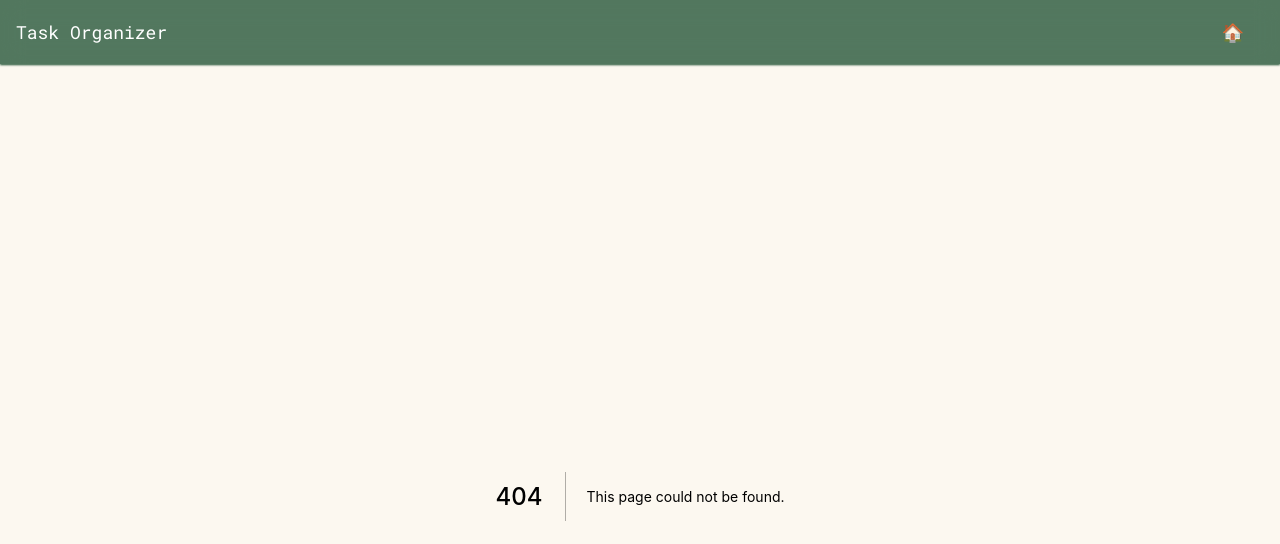
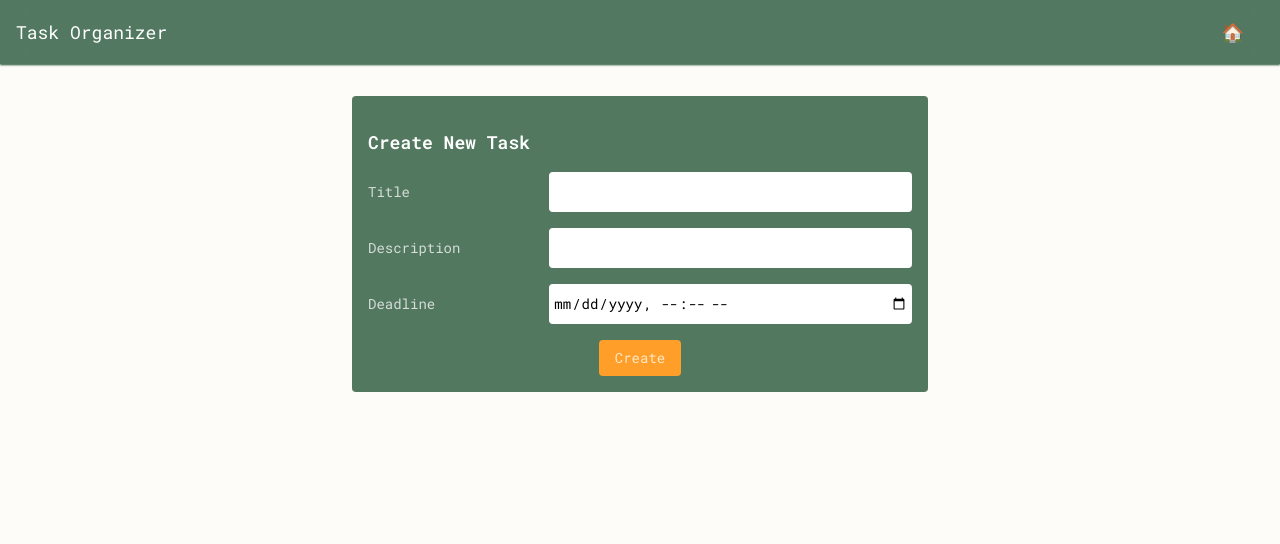
Before and after one commit to jessej-samuel/lock-time, a Next.js app: page /app/new in a window 1280 px wide. Before the commit this address had no page. Shown: the top 544 px of the page. Built offline with nearby package versions, Linux system fonts and the light colour scheme.

Commit message:
feat: tasks can be added from /app/new page

```diff
--- a/components/app/Todo.js
+++ b/components/app/Todo.js
@@ -1,20 +1,26 @@
 const Todo = ({ task }) => {
   let deadline = new Date(task.deadline);
+  const daysLeft = Math.floor((deadline - new Date()) / 1000 / 3600 / 24);
+
   return (
     <div
       className={
-        "w-96 bg-background border rounded my-1 mx-1 px-4 py-2 hover:shadow-sm shadow-black"
+        "w-full max-w-[27rem] bg-background border rounded px-4 py-2 hover:shadow-sm shadow-black"
       }
     >
       <h2 className="font-medium text-lg">{task.title}</h2>
       <p
         className={`w-fit rounded-full px-2 py-1 text-xs font-semibold float-right ${
-          deadline.getDate() - new Date().getDate() < 0
-            ? "bg-red-600 text-white"
-            : "bg-transparent"
+          daysLeft < 0 ? "bg-red-600 text-white" : "bg-transparent"
         }`}
       >
-        {deadline.getDate() - new Date().getDate()} days left
+        {daysLeft < 0
+          ? "Overdue by " + Math.abs(daysLeft) + " days"
+          : daysLeft < 1
+          ? "Due today"
+          : daysLeft == 1
+          ? "Due tomorrow"
+          : daysLeft + " days left"}
       </p>
     </div>
   );
--- a/components/app/TodoList.js
+++ b/components/app/TodoList.js
@@ -10,7 +10,7 @@ const TodoList = () => {
   }, []);
 
   return (
-    <div className="flex flex-row flex-wrap justify-center">
+    <div className="grid w-full grid-row grid-cols-1 lg:grid-cols-2 xl:grid-cols-3 gap-2 justify-items-center">
       {todos.map((task) => {
         return <Todo task={task} key={task.id} />;
       })}
--- a/pages/_document.js
+++ b/pages/_document.js
@@ -6,15 +6,19 @@ export default function Document() {
     <Html>
       <Head>
         <link rel="preconnect" href="https://fonts.googleapis.com" />
-        <link rel="preconnect" href="https://fonts.gstatic.com" crossOrigin />
+        <link
+          rel="preconnect"
+          href="https://fonts.gstatic.com"
+          crossOrigin="true"
+        />
         <link
           href="https://fonts.googleapis.com/css2?family=Roboto+Mono:ital,wght@0,100;0,200;0,300;0,400;0,500;0,600;0,700;1,100;1,200;1,300;1,400;1,500;1,600;1,700&display=swap"
           rel="stylesheet"
         />
       </Head>
-      <body className="bg-background/50">
+      <body className="bg-background/20">
         <Navbar />
-        <div className="max-w-md sm:max-w-xl md:max-w-2xl 2xl:max-w-4xl mx-auto py-8 text-base">
+        <div className="max-w-md sm:max-w-xl md:max-w-4xl xl:max-w-7xl  mx-auto py-8 text-base">
           <Main />
         </div>
         <NextScript />
--- a/pages/app/edit.js
+++ /dev/null
@@ -1,7 +0,0 @@
-export default function Edit() {
-  return (
-    <div>
-      <h1>Hello world Edit!</h1>
-    </div>
-  );
-}
--- a/pages/app/index.js
+++ b/pages/app/index.js
@@ -4,7 +4,7 @@ export default function App() {
   return (
     <div className="">
       <TodoList />
-      <Link href={"/app/edit"}>
+      <Link href={"/app/new"}>
         <a className="text-xl rounded-full bg-secondary px-4 py-2 mx-1 sticky bottom-4 float-right hover:shadow-xl h-12 w-12 flex items-center justify-center">
           ➕
         </a>
--- /dev/null
+++ b/pages/app/new.js
@@ -0,0 +1,95 @@
+import Link from "next/link";
+import { useEffect, useRef, useState } from "react";
+import TodoApi from "../../api/TodoApi";
+import { withRouter } from "next/router";
+
+function New({ router }) {
+  const [formData, setFormData] = useState({
+    title: "",
+    description: "",
+    deadline: "",
+  });
+  const formRef = useRef(null);
+  const submissionRef = useRef(null);
+
+  // Handle form submit on input click
+  const submit = (e) => {
+    if (formRef.current.checkValidity()) {
+      // window.location.href = "/app";
+      // submissionRef.current.click();
+      router.push("/app", "");
+      TodoApi.post("/tasks/new", formData);
+    } else {
+      formRef.current.reportValidity();
+    }
+  };
+
+  return (
+    <div className="bg-primary/75 p-4 rounded text-primaryText max-w-xl m-auto">
+      <h1 className="my-4 font-semibold capitalize text-lg">Create new task</h1>
+      <form
+        ref={formRef}
+        className="flex flex-col gap-4 text-primaryText/75 text-sm"
+        onSubmit={(e) => submit(e)}
+      >
+        <label htmlFor="title" className="grid grid-cols-3  h-10 items-center">
+          Title{" "}
+          <input
+            type="text"
+            id="title"
+            name="title"
+            value={formData.title}
+            className="col-span-2 text-black h-full rounded focus-visible:border-2 focus-visible:border-primary outline-none p-1 caret-primary"
+            required
+            onChange={(e) =>
+              setFormData({ ...formData, title: e.target.value })
+            }
+          />
+        </label>
+        <label
+          htmlFor="description"
+          className="grid grid-cols-3  h-10 items-center"
+        >
+          Description{" "}
+          <input
+            type="text"
+            id="description"
+            name="description"
+            value={formData.description}
+            className="col-span-2 text-black h-full rounded focus-visible:border-2 focus-visible:border-primary outline-none p-1 caret-primary"
+            onChange={(e) =>
+              setFormData({ ...formData, description: e.target.value })
+            }
+          />
+        </label>
+        <label
+          htmlFor="deadline"
+          className="grid grid-cols-3  h-10 items-center"
+        >
+          Deadline{" "}
+          <input
+            type="datetime-local"
+            id="deadline"
+            name="deadline"
+            value={formData.deadline}
+            className="col-span-2 text-black h-full rounded focus-visible:border-2 focus-visible:border-primary outline-none p-1 caret-primary"
+            required
+            onChange={(e) =>
+              setFormData({ ...formData, deadline: e.target.value })
+            }
+          />
+        </label>
+
+        <input
+          type="submit"
+          ref={submissionRef}
+          className="block w-fit mx-auto bg-secondary hover:shadow-xl px-4 py-2 rounded"
+          value={"Create"}
+          onClick={() => console.log("Input clicked")}
+        />
+      </form>
+    </div>
+  );
+}
+
+export default withRouter(New);
```
